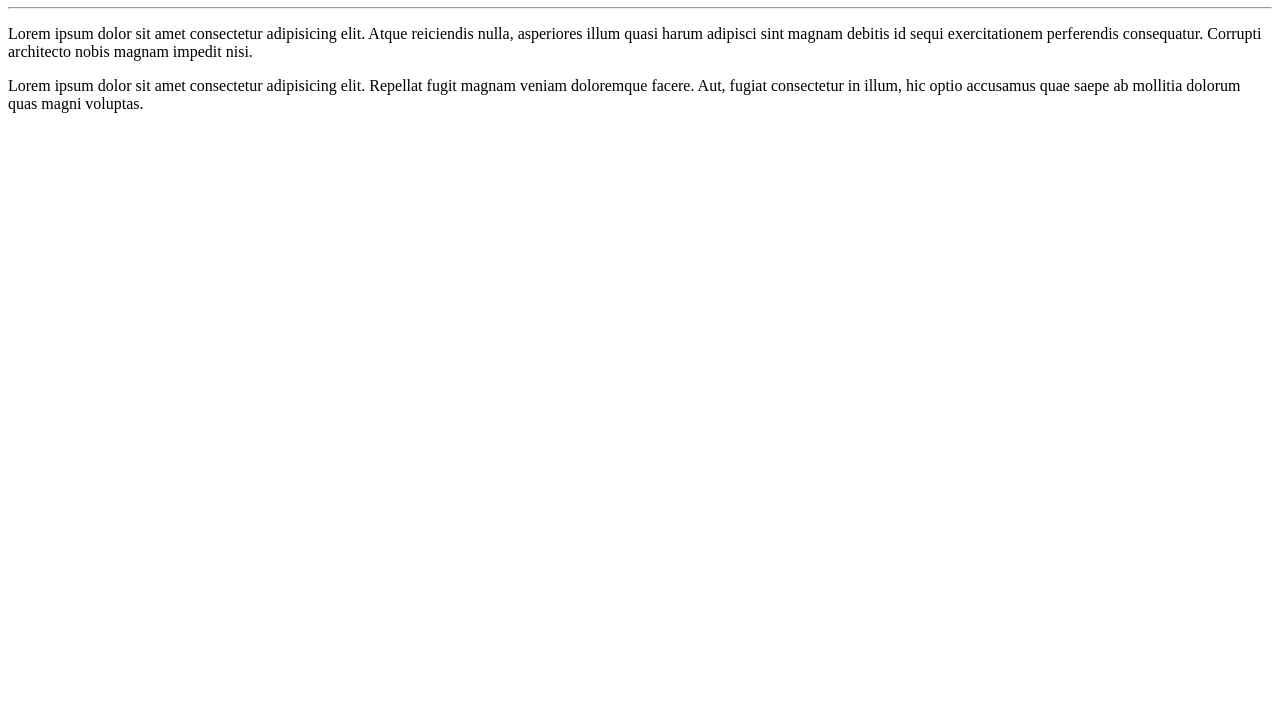
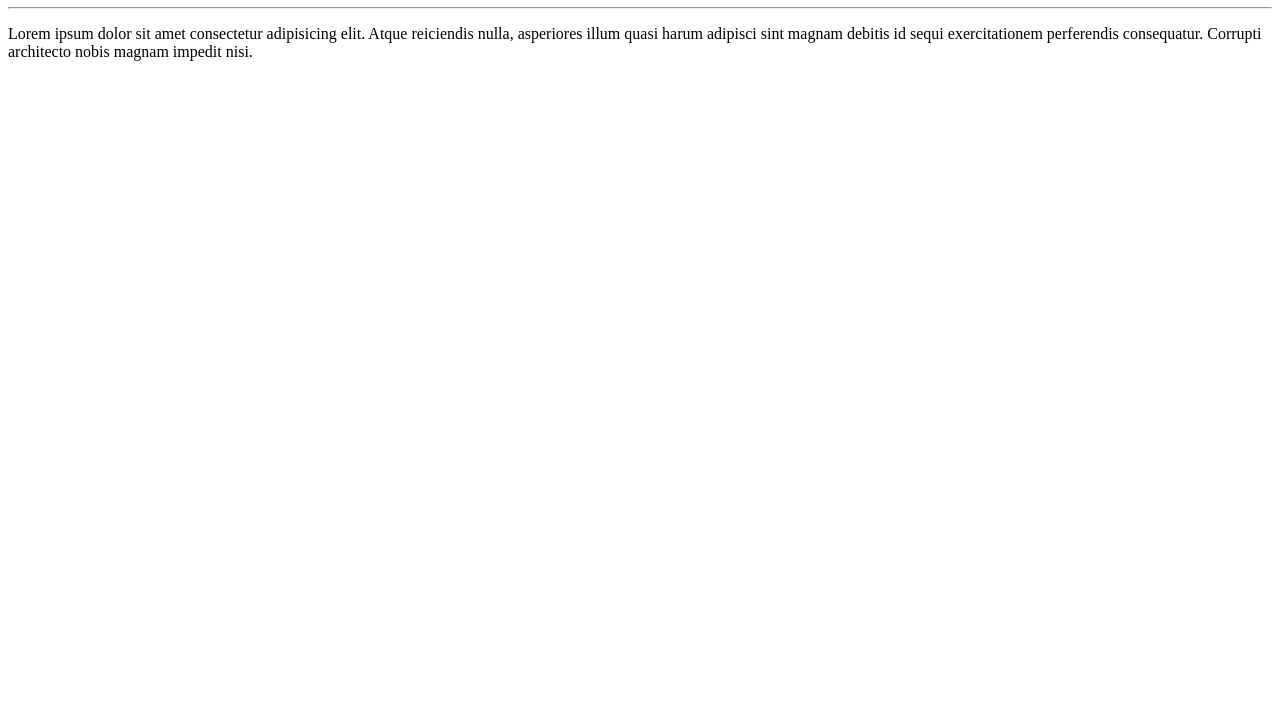
Before and after one commit to wiliampianco/repositorioCV, a plain HTML site: page site-exemplo/index.html in a window 1280 px wide. Shown: the part 73-800 px from the top of the page. Drawn offline with Linux system fonts and the light colour scheme.

Commit message:
alteração teste no index
retirei o segundo <p> do index.html, como maneira de testar o uso do commit via github.com

```diff
--- a/site-exemplo/index.html
+++ b/site-exemplo/index.html
@@ -11,8 +11,5 @@
     <p>Lorem ipsum dolor sit amet consectetur adipisicing elit. Atque reiciendis nulla,
         asperiores illum quasi harum adipisci sint magnam debitis id sequi exercitationem
         perferendis consequatur. Corrupti architecto nobis magnam impedit nisi.</p>
-    <p>Lorem ipsum dolor sit amet consectetur adipisicing elit. Repellat fugit magnam veniam
-        doloremque facere. Aut, fugiat consectetur in illum, hic optio accusamus quae saepe
-        ab mollitia dolorum quas magni voluptas.</p>
 </body>
 </html>
```
